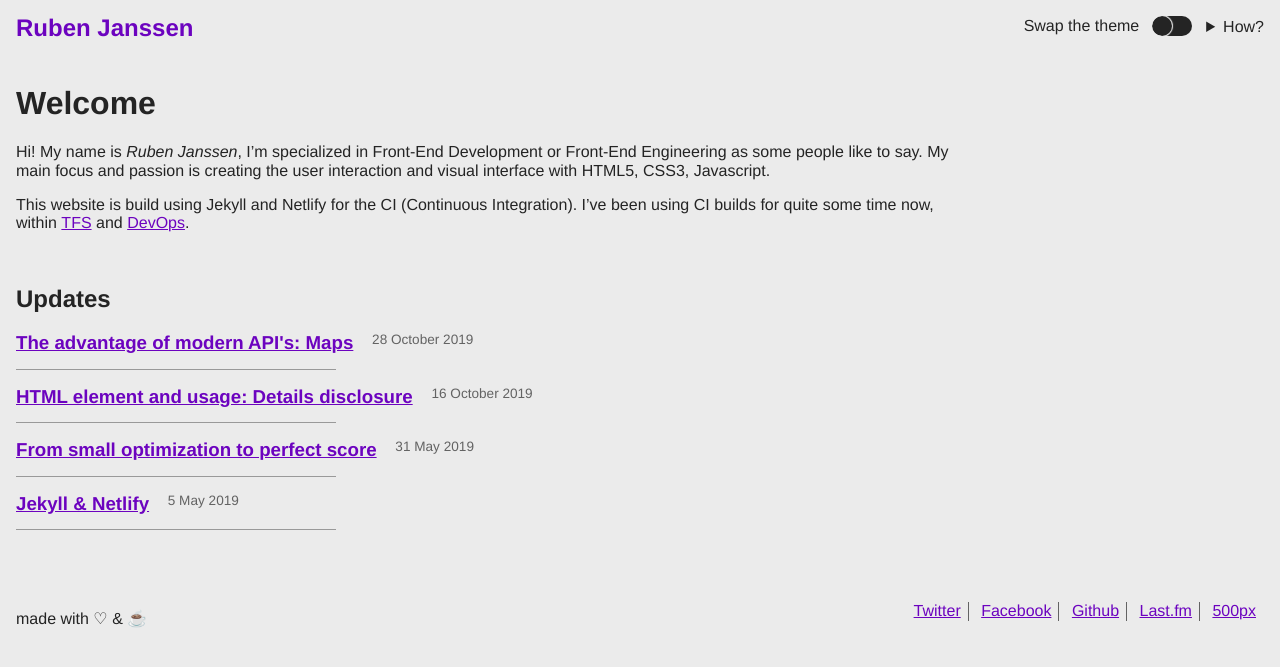
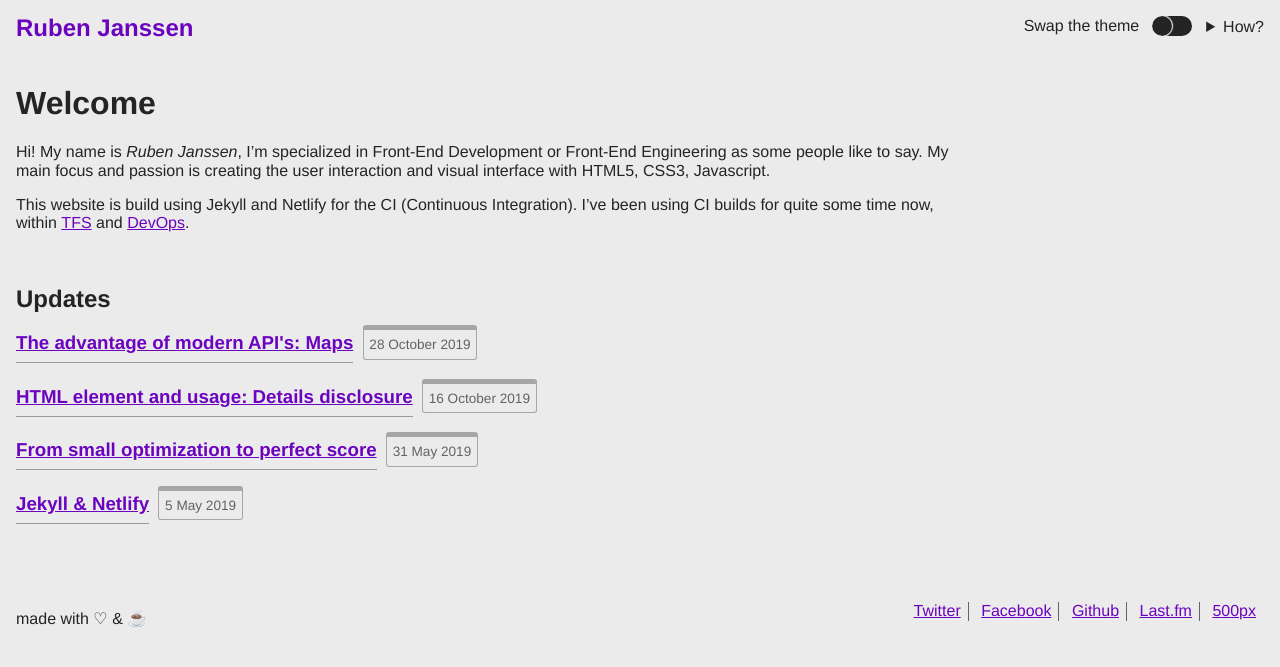
Before and after one commit to RubenJnl/rubenjanssen, a Jekyll site: the page built from index.md, in a window 1280 px wide. Shown: the top 667 px of the page. Built offline with Jekyll 4.4.1, drawn with Linux system fonts in a browser that asks for light colours.

Commit message:
🎨 Changed post-list styles & theme toggle fix alignment

```diff
--- a/_sass/molecules/_post.scss
+++ b/_sass/molecules/_post.scss
@@ -11,7 +11,7 @@
 .m-post-list {
   max-width: 50em;
   padding-left: 0;
-  margin-bottom: 2em;
+  margin-bottom: 1.5em;
 
   li {
     display: flex;
@@ -20,17 +20,18 @@
     margin: 0 0 2em;
     position: relative;
 
-    &:after {
-      position: absolute;
-      content: '';
-      bottom: -1em;
-      left: 0;
-      right: 0;
-      height: 1px;
-      max-width: 20em;
-      background-color: var(--meta);
-      opacity: .6;
+    @supports (display: grid){
+      display: grid;
+      grid-template-columns: auto 4em;
+      grid-template-columns: auto 7ch;
+      gap: 1em;
+      grid-gap: 1em;
+
+      @media all and (min-width: 500px){
+        grid-template-columns: auto auto;
+      }
     }
+
   }
 
   .m-post-meta {
@@ -38,14 +39,54 @@
   }
 
   h3 {
-    margin: 0 1em 0 0;
+    position: relative;
+    margin: 0;
+
+    &:after {
+      position: absolute;
+      content: '';
+      bottom: -.5em;
+      left: 0;
+      right: 0;
+      height: 1px;
+      background-color: var(--meta);
+      opacity: .6;
+    }
   }
 }
 
 .m-post-meta {
   color: var(--meta);
+  word-spacing: 7ch;
+  text-align: center;
+  position: relative;
+  padding-top: 8px;
 
   &.m-post-meta--small {
     font-size: .85em;
   }
+
+  &::after {
+    content: '';
+    position: absolute;
+    top: -.5em;
+    right: -.5em;
+    bottom: -.5em;
+    left: -.5em;
+    border: 1px solid var(--meta);
+    border-top-width: 8px;
+    border-radius: 3px;
+    opacity: .5;
+    z-index: -1;
+
+    @media all and (min-width: 500px){
+      border-top-width: 5px;
+    }
+  }
+
+  @media all and (min-width: 500px){
+    word-spacing: initial;
+    text-align: left;
+    padding-top: 5px;
+  }
 }
--- a/_sass/molecules/_toggle.scss
+++ b/_sass/molecules/_toggle.scss
@@ -1,9 +1,11 @@
 .m-toggle {
-  float: right;
-  margin: auto;
+  display: block;
+  text-align: right;
+  margin: 1em;
 
   @media all and (min-width: 500px){
     position: absolute;
+    margin: 0;
     top: 1em;
     right: 1em;
     text-align: center;
--- a/_sass/utilities.scss
+++ b/_sass/utilities.scss
@@ -1,4 +1,4 @@
-.u-screenreader {
+@mixin hide() {
   border: 0;
   clip: rect(0 0 0 0);
   height: 1px;
@@ -9,3 +9,15 @@
   width: 1px;
   margin: 0;
 }
+
+@mixin unhide(){
+  clip: none;
+  height: auto;
+  width: auto;
+  margin: unset;
+  position: relative;
+}
+
+.u-screenreader {
+  @include hide()
+}
```
